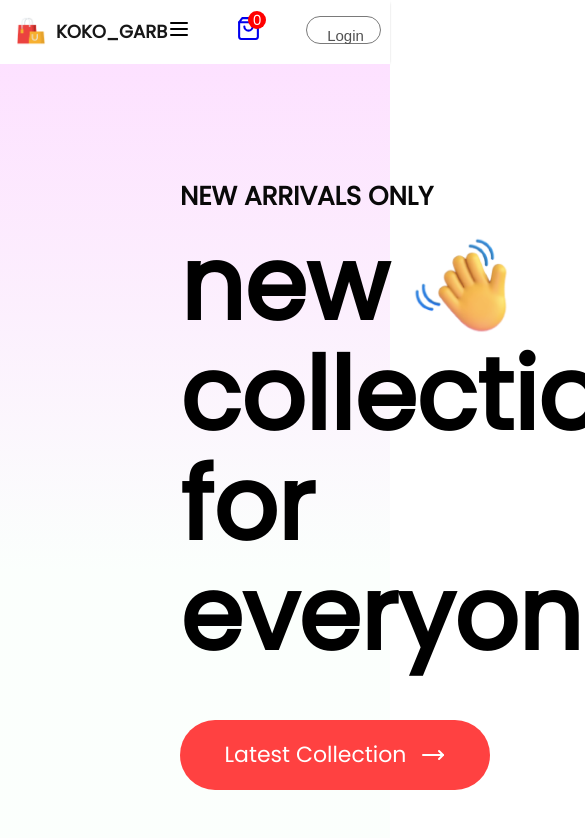
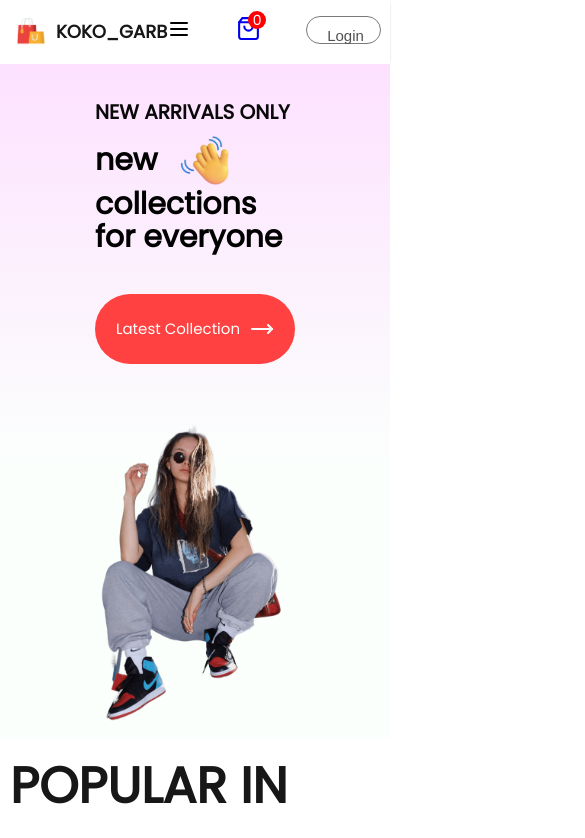
Before and after one commit to Jejeet/KokoBiz, a React (Create React App) app: page / in a window 390 px wide. Shown: the top 838 px of the page, 585 px wide, since content can reach past the window. Built offline with nearby package versions, Linux system fonts and the light colour scheme; a web font is replaced by a local one.

Commit message:
Added inline padding to the left hero. Did media query for a smaller screen

```diff
--- a/src/Components/Hero/Hero.css
+++ b/src/Components/Hero/Hero.css
@@ -9,7 +9,7 @@
     flex-direction: column;
     justify-content: center;
     gap: 20px;
-    padding-left: 180px;
+    padding-inline: 180px;
     line-height: 1.1;
 }
 .hero-left h2{
@@ -50,3 +50,45 @@
     align-items: center;
     justify-content: center;
 }
+@media screen and (max-width:769px){
+  .hero{
+    display: flex;
+    flex-direction: column;
+    height: 80vh;
+    align-items: center;
+    /* padding-left: 10px; */
+    /* padding-inline: 10px; */
+
+  }
+  .hero-left{
+    gap: 10px;
+
+  }
+  .hero-left h2{
+    font-size: 20px;
+  }
+  .hero-left p{
+    font-size: 30px;
+  }
+  .hero-hand-icon img{
+    width: 55px;}
+    .hero-latest-btn{
+         /* display: flex; */
+        justify-content: center;
+        /* align-items: center;  */
+        gap: 10px;
+        width: 200px;
+        height: 70px;
+        border-radius: 75px;
+        margin-top: 30px;
+        background: #ff4141;
+        color: white;
+        font-size: 15px;
+        font-weight: 500;
+    }
+    .hero-right img{
+        width: 60%;
+
+
+    }
+}
```
